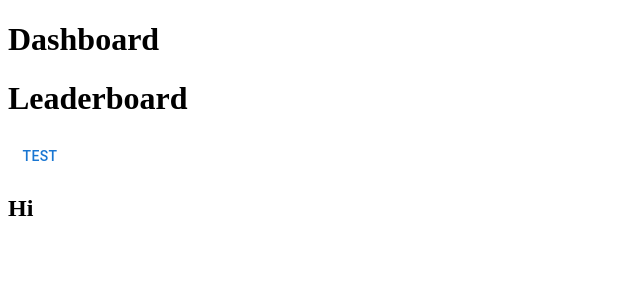
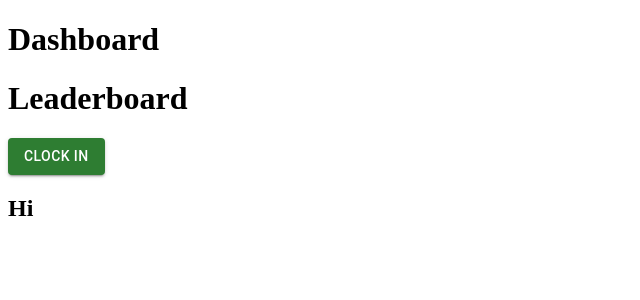
Before and after one commit to SavarJ/Code4Good, a React (Create React App) app in the folder frontend/: page / in a window 1280 px wide. Shown: the top 300 px of the page, without its empty margins (0-640 px from the left). Built offline with nearby package versions, Linux system fonts and the light colour scheme.

Commit message:
basic clock in clock out detection / excluding database

```diff
--- a/frontend/src/pages/dashboard/TutorLayout/DropIn.tsx
+++ b/frontend/src/pages/dashboard/TutorLayout/DropIn.tsx
@@ -4,14 +4,22 @@ import Button from "@mui/material/Button";
 
 function DropIn() {
   // this will be the entire drop in menu component
-  const [available, setAvailable] = useState(true);
+  // default state is clocked out
+  const [available, setAvailable] = useState(false);
   function clockIn() {
     // send a database request to user profile
+    setAvailable(true);
+  }
+  function clockOut() {
+    // send a database request to user profile
+    setAvailable(false);
   }
   return (
     <>
-      {available && <Button>test</Button> }
-
+      {/* if clocked in, display clock out menu */}
+      {available && <Button onClick={() => clockOut()} color="error" variant="contained">Clock out</Button> }
+      {/* if clocked out, display clock in menu */}
+      {!available && <Button onClick={() => clockIn()} color="success" variant="contained">Clock In</Button> }
     </>
   );
 }
```
